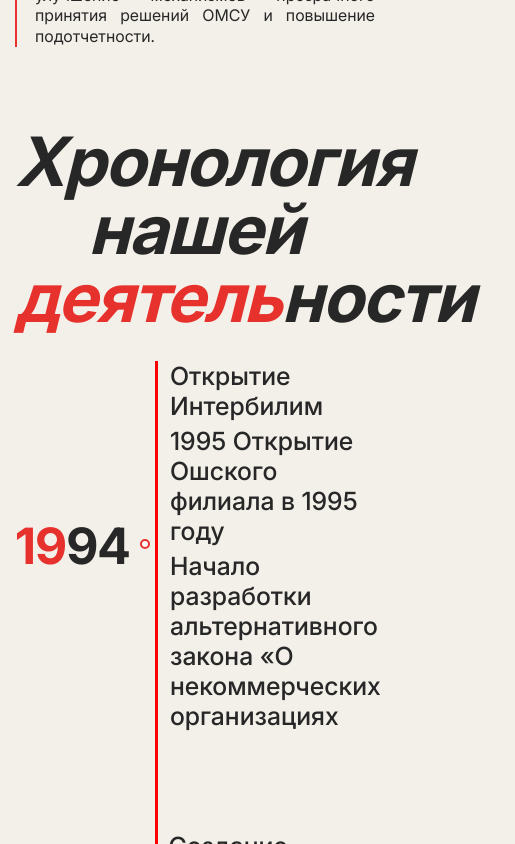
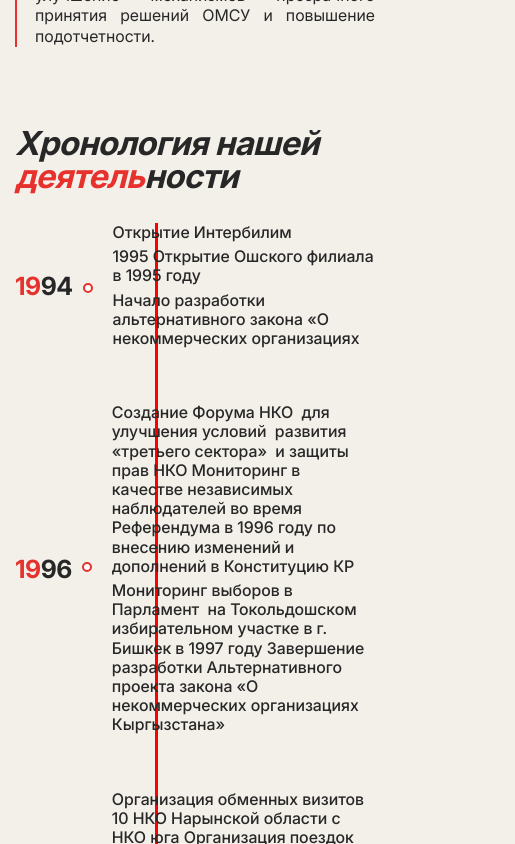
Before and after one commit to IsaRakhatbekov/interbilim, a Next.js app: page /about in a window 390 px wide. Shown: the part 4120-4964 px from the top of the page, 515 px wide, since content can reach past the window. Built offline with nearby package versions, Linux system fonts and the light colour scheme.

Commit message:
need to finish page about

```diff
--- a/src/app/about/ui/Chronology/Chronology.module.scss
+++ b/src/app/about/ui/Chronology/Chronology.module.scss
@@ -70,3 +70,55 @@
     color: var(--color-red);
   }
 }
+
+@media (max-width: 1200px) {
+  .chronology {
+    .chronologyTitle {
+      font-size: 40px;
+    }
+    .desc {
+      font-size: 20px;
+    }
+  }
+}
+
+@media (max-width: 991px) {
+  .chronology {
+    .chronologyTitle {
+      text-align: left;
+    }
+    .list {
+      gap: 55px;
+    }
+    .year {
+      font-size: 40px;
+    }
+  }
+}
+
+@media (max-width: 768px) {
+  .chronology {
+    .year {
+      font-size: 30px;
+    }
+    .desc {
+      font-size: 16px;
+    }
+  }
+}
+
+@media (max-width: 500px) {
+  .chronology {
+    .year {
+      font-size: 25px;
+    }
+  }
+}
+
+@media (max-width: 500px) {
+  .chronology {
+    .chronologyTitle {
+      font-size: 33px;
+    }
+  }
+}
--- a/src/components/Header/Header.tsx
+++ b/src/components/Header/Header.tsx
@@ -8,6 +8,10 @@ import Link from "next/link";
 const Header = () => {
   const [isScrolled, setIsScrolled] = useState(false);
   const [burger, setBurger] = useState(false);
+
+  const handleClickBurgerClose = () => {
+    setBurger(false);
+  };
 
   const handleClickBurger = () => {
     setBurger((prev) => !prev);
@@ -25,6 +29,8 @@ const Header = () => {
       window.removeEventListener("scroll", handleScroll);
     };
   }, []);
+
+  console.log(burger);
 
   return (
     <header
@@ -83,32 +89,56 @@ const Header = () => {
           >
             <ul className={styles.menuList}>
               <li className={styles.menuItem}>
-                <Link className={styles.menuLink} href="/">
+                <Link
+                  onClick={handleClickBurgerClose}
+                  className={styles.menuLink}
+                  href="/"
+                >
                   Главная
                 </Link>
               </li>
               <li className={styles.menuItem}>
-                <Link className={styles.menuLink} href="/about">
+                <Link
+                  onClick={handleClickBurgerClose}
+                  className={styles.menuLink}
+                  href="/about"
+                >
                   О нас
                 </Link>
               </li>
               <li className={styles.menuItem}>
-                <Link className={styles.menuLink} href="/ourProjects">
+                <Link
+                  onClick={handleClickBurgerClose}
+                  className={styles.menuLink}
+                  href="/ourProjects"
+                >
                   Проекты
                 </Link>
               </li>
               <li className={styles.menuItem}>
-                <Link className={styles.menuLink} href="/publications">
+                <Link
+                  onClick={handleClickBurgerClose}
+                  className={styles.menuLink}
+                  href="/publications"
+                >
                   Публикации
                 </Link>
               </li>
               <li className={styles.menuItem}>
-                <Link className={styles.menuLink} href="/gallery">
+                <Link
+                  onClick={handleClickBurgerClose}
+                  className={styles.menuLink}
+                  href="/gallery"
+                >
                   Галерея
                 </Link>
               </li>
               <li className={styles.menuItem}>
-                <Link className={styles.menuLink} href="/contacts">
+                <Link
+                  onClick={handleClickBurgerClose}
+                  className={styles.menuLink}
+                  href="/contacts"
+                >
                   Контакты
                 </Link>
               </li>
```
